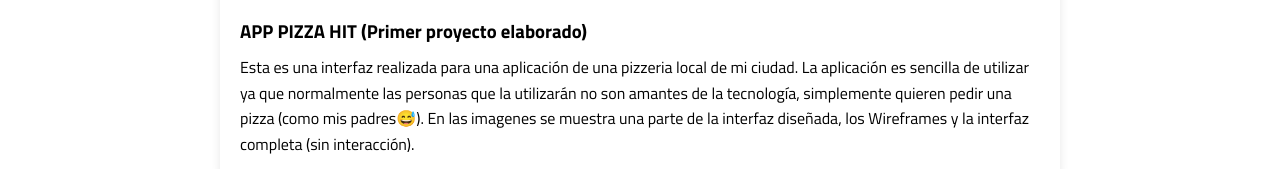
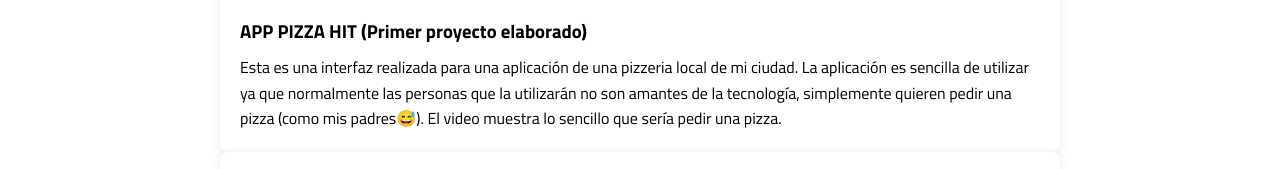
Before and after one commit to roiszs/roiszs.github.io, a plain HTML site: page index.html in a window 1280 px wide. Shown: the part 2275-2444 px from the top of the page. Drawn offline with Linux system fonts and the light colour scheme.

Commit message:
q: Cambiando descripcion del video

```diff
--- a/index.html
+++ b/index.html
@@ -146,7 +146,7 @@
   <div class="project-description">
     <h3>APP PIZZA HIT (Primer proyecto elaborado)</h3>
     <p>
-      Esta es una interfaz realizada para una aplicación de una pizzeria local de mi ciudad. La aplicación es sencilla de utilizar ya que normalmente las personas que la utilizarán no son amantes de la tecnología, simplemente quieren pedir una pizza (como mis padres😅). En las imagenes se muestra una parte de la interfaz diseñada, los Wireframes y la interfaz completa (sin interacción).
+      Esta es una interfaz realizada para una aplicación de una pizzeria local de mi ciudad. La aplicación es sencilla de utilizar ya que normalmente las personas que la utilizarán no son amantes de la tecnología, simplemente quieren pedir una pizza (como mis padres😅). El video muestra lo sencillo que sería pedir una pizza.
     </p>
   </div>
 </section>
```
